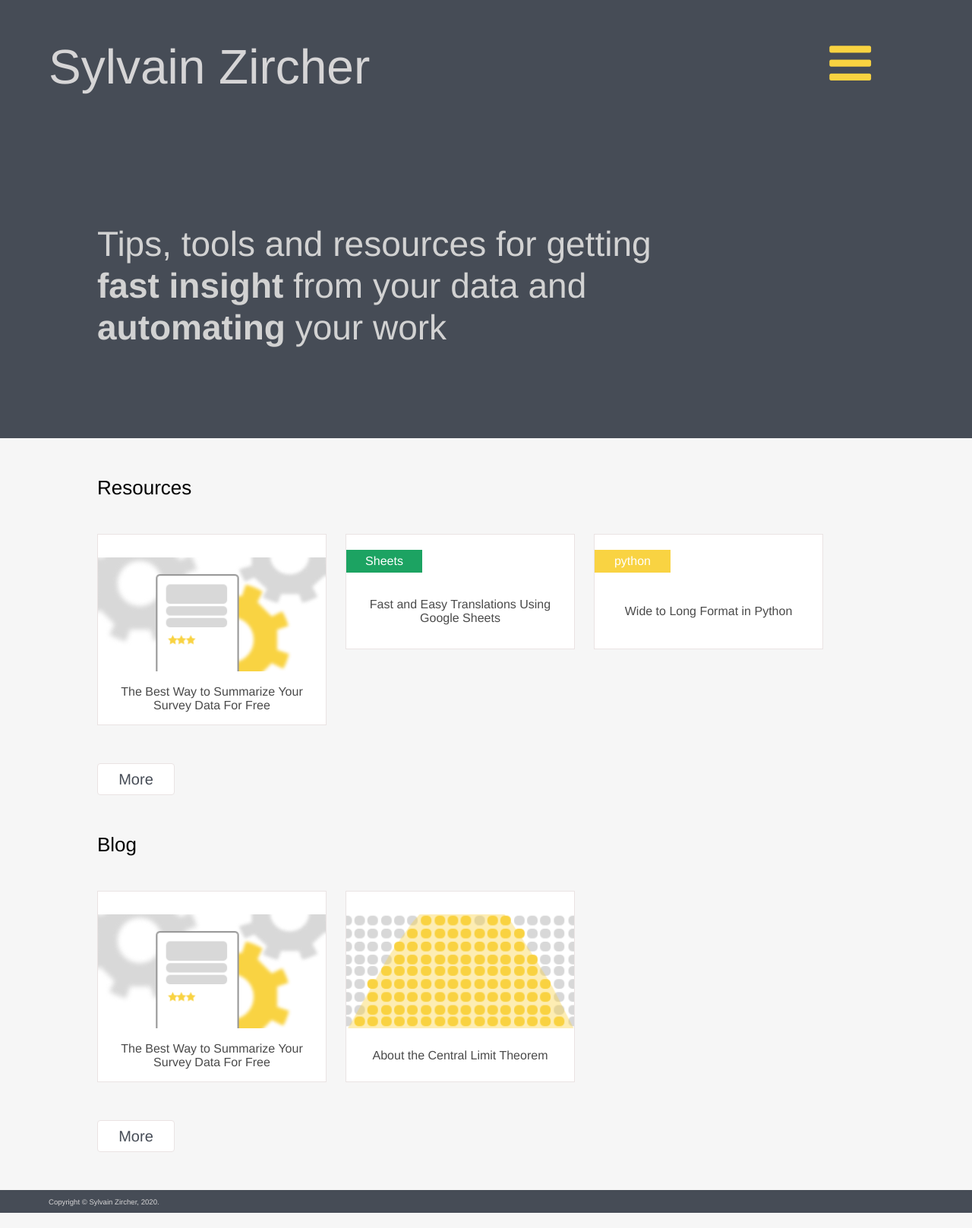
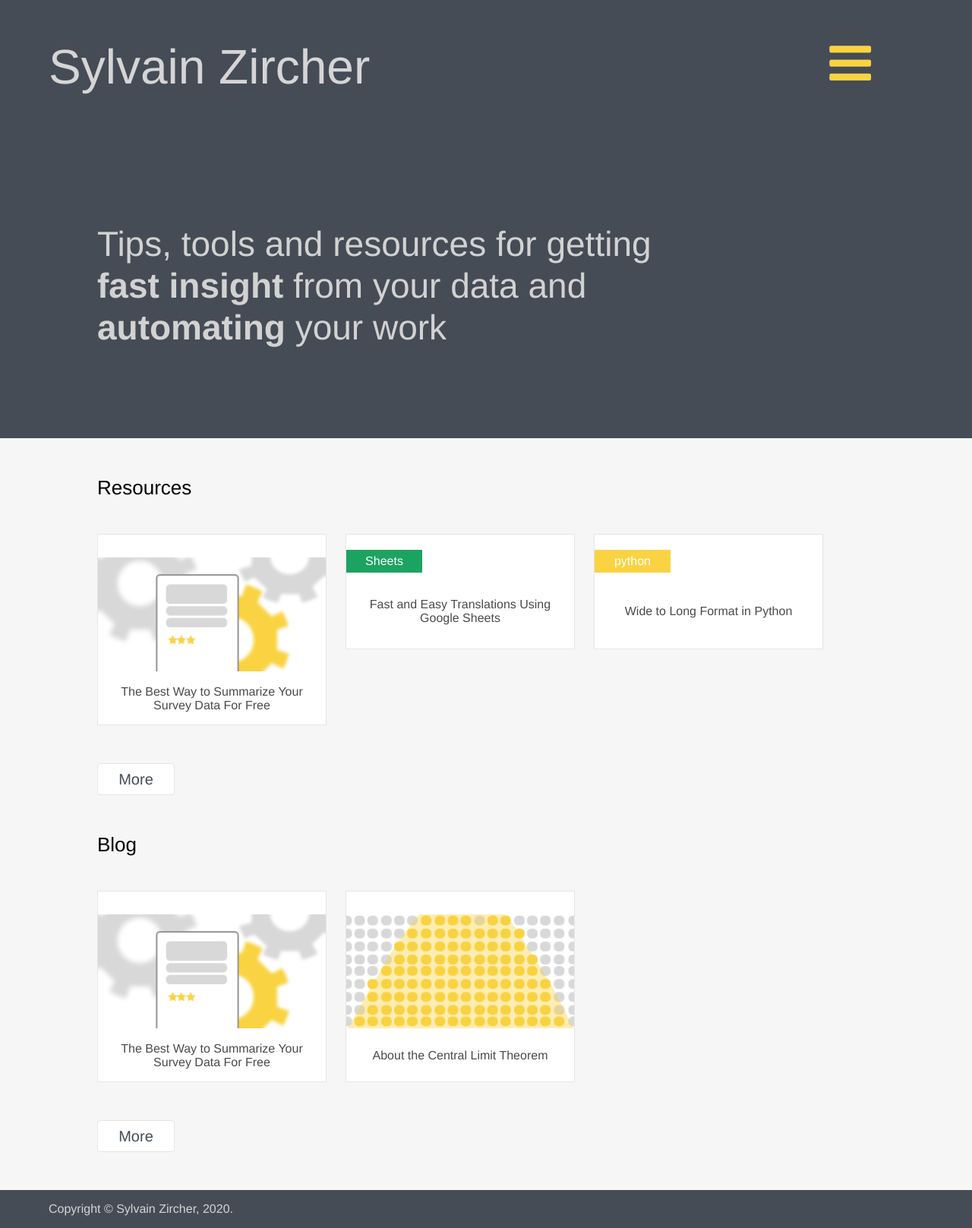
Before and after one commit to sylvainzircher/sylvainzircher.github.io, a Jekyll site: the page built from index.html, in a window 1280 px wide. Shown: the whole page at 76% size. Built offline with Jekyll 4.4.1, drawn with Linux system fonts in a browser that asks for light colours; nearby versions of some CDN libraries.

Commit message:
Tweaking Responsiveness of blog posts

```diff
--- a/_sass/layout/_blog.scss
+++ b/_sass/layout/_blog.scss
@@ -272,7 +272,7 @@
 
   .article-header .text h2 {
     font-size: 3em;
-    line-height: 2em;
+    line-height: 3em;
     margin-bottom: 2em;
     font-weight: normal;
   }
--- a/_sass/modules/_footer.scss
+++ b/_sass/modules/_footer.scss
@@ -17,18 +17,11 @@
     width: $websiteMobileWidth;
     margin: 0 auto;
   }
-}
-
-.site-footer-content-wrapper p {
-  font-size: $mobileFooterFontSize;
-  color: $footerText;
-  padding-top: 1em;
-  padding-bottom: 1em;
-  margin: 0;
-}
-
-@media only screen and (max-device-width: 480px) {
-.site-footer-content-wrapper p {
+  .site-footer-content-wrapper p {
     font-size: $mobileFooterFontSize;
+    color: $footerText;
+    padding-top: 1em;
+    padding-bottom: 1em;
+    margin: 0;
   }
 }
--- a/_sass/tools/_variables.scss
+++ b/_sass/tools/_variables.scss
@@ -45,7 +45,7 @@
 $mobileTitleMargin: 2em;
 $mobileParagraphFontSize: 3em;
 $mobileParagraphMargin: 3em;
-$mobileFooterFontSize: 0.6em;
+$mobileFooterFontSize: 1em;
 
 $mobileResourcesParagraphFontSize: 2em;
 $mobileResourcesCategoryFontSize: 2em;
```
